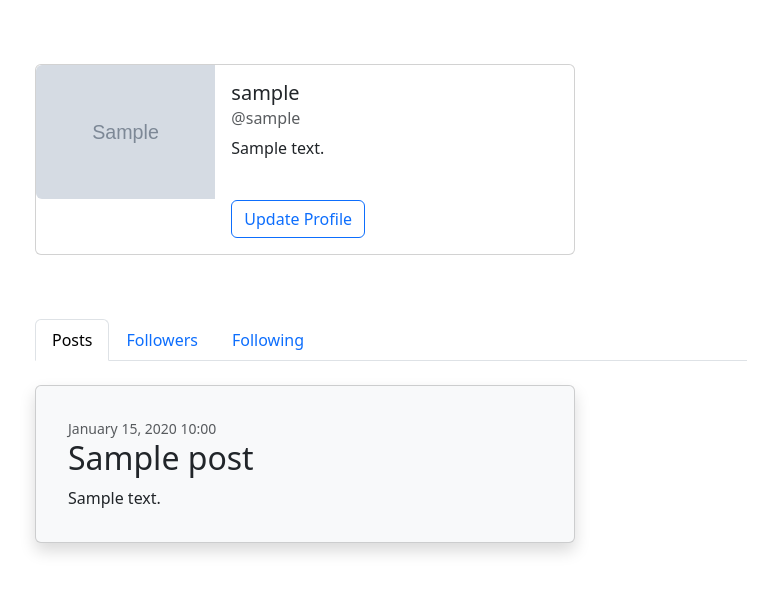
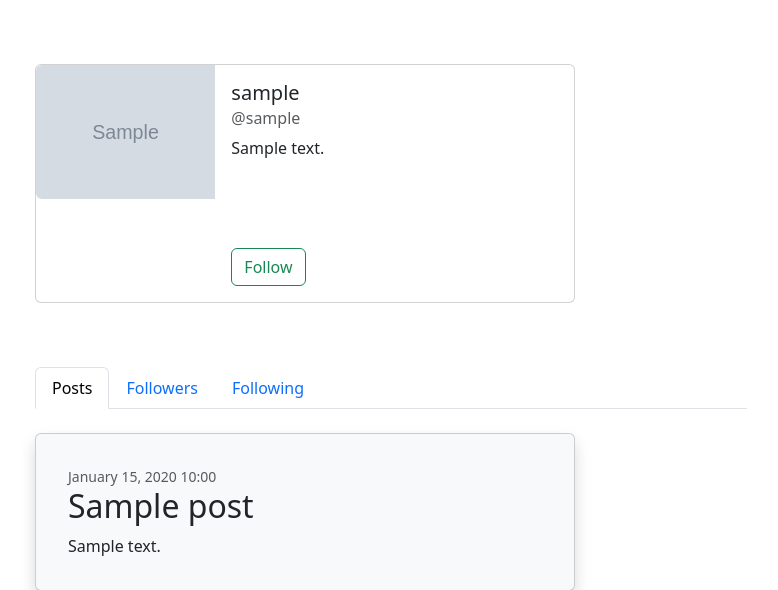
Before and after one commit to LionelMv/TradersIn, a Django app: template user/templates/user/profile.html in a window 1280 px wide. Shown: the part 56-646 px from the top of the page, without its empty margins (59-837 px from the left). Run offline with Django 5.2, Linux system fonts and the light colour scheme; tables that the repository leaves empty hold one stand-in row (values such as "Sample post"); the template is opened without the code that fills it: values that come from a table or form of the project are taken from there, most other values are stand-ins (such as "Sample title", 1, 10 or a date in 2020); grey boxes marked "Sample" are stand-in pictures.

Commit message:
feat: Add follow and unfollow buttons to profile.html
Added Follow and unfollow buttons.
Added a condition to require that the buttons do not show on your own
profile.
Added a condition that the Edit Profile button should not show on other
people's profile.

```diff
--- a/user/templates/user/profile.html
+++ b/user/templates/user/profile.html
@@ -14,7 +14,20 @@
                         <h6 class="card-subtitle mb-2 text-body-secondary">@{{ profile.user.username|lower }}</h6>
                         <p class="card-text">{{ profile.user.profile.bio }}</p>
                         <br>
-                        <a href="{% url 'user:update_user' %}" class="btn btn-outline-primary">Update Profile</a>
+                        {% if profile.user == request.user %}
+                            <a href="{% url 'user:update_user' %}" class="btn btn-outline-primary">Edit Profile</a>
+                        {% endif %}
+                        <br><br>
+                        {% if profile.user != request.user %}
+                            <form method="post" action="{% url 'user:profile' profile.user.id %}">
+                                {% csrf_token %}
+                                {% if profile in user.profile.follows.all %}
+                                <button class="btn btn-outline-danger" name="follow" value="unfollow" type="submit">UnFollow</button>
+                                {% else %}
+                                    <button class="btn btn-outline-success" name="follow" value="follow" type="submit">Follow</button>
+                                {%  endif%}
+                            </form>
+                        {% endif %}
                     </div>
                 </div>
             </div>
```
